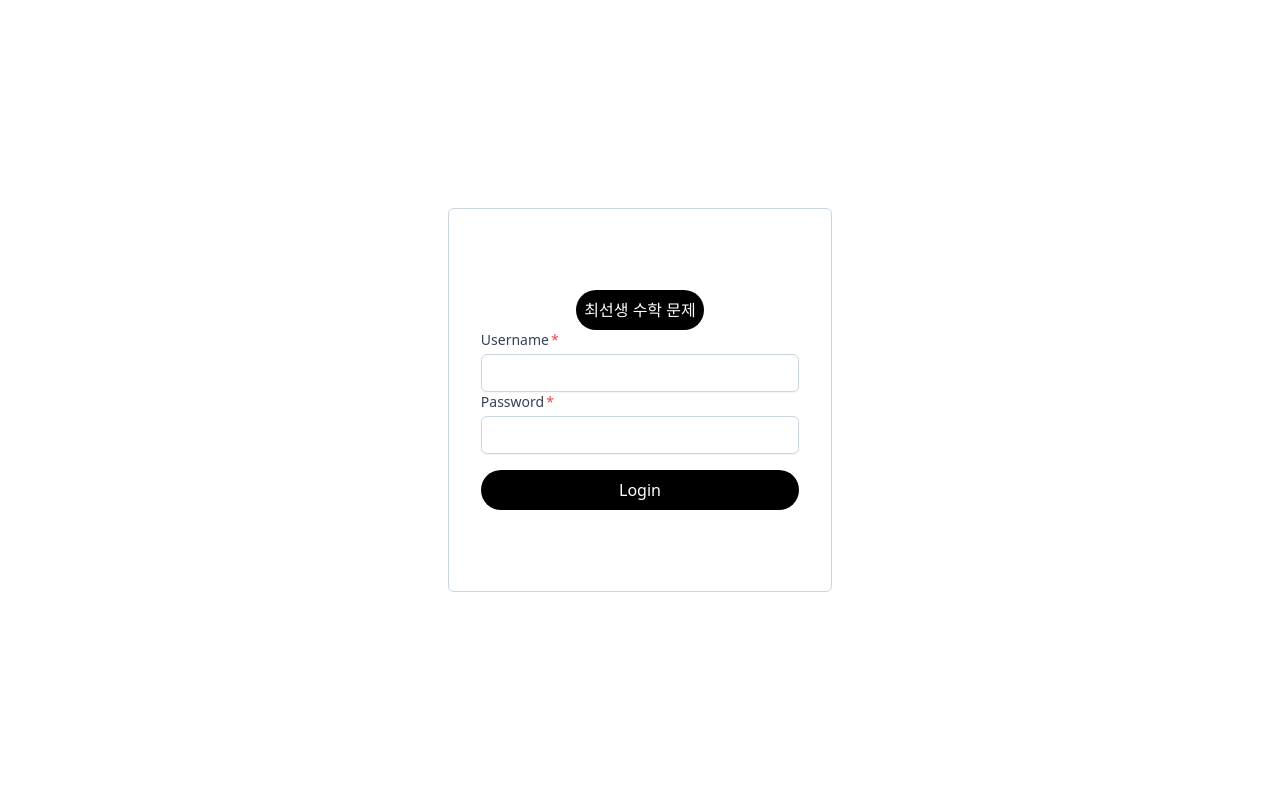
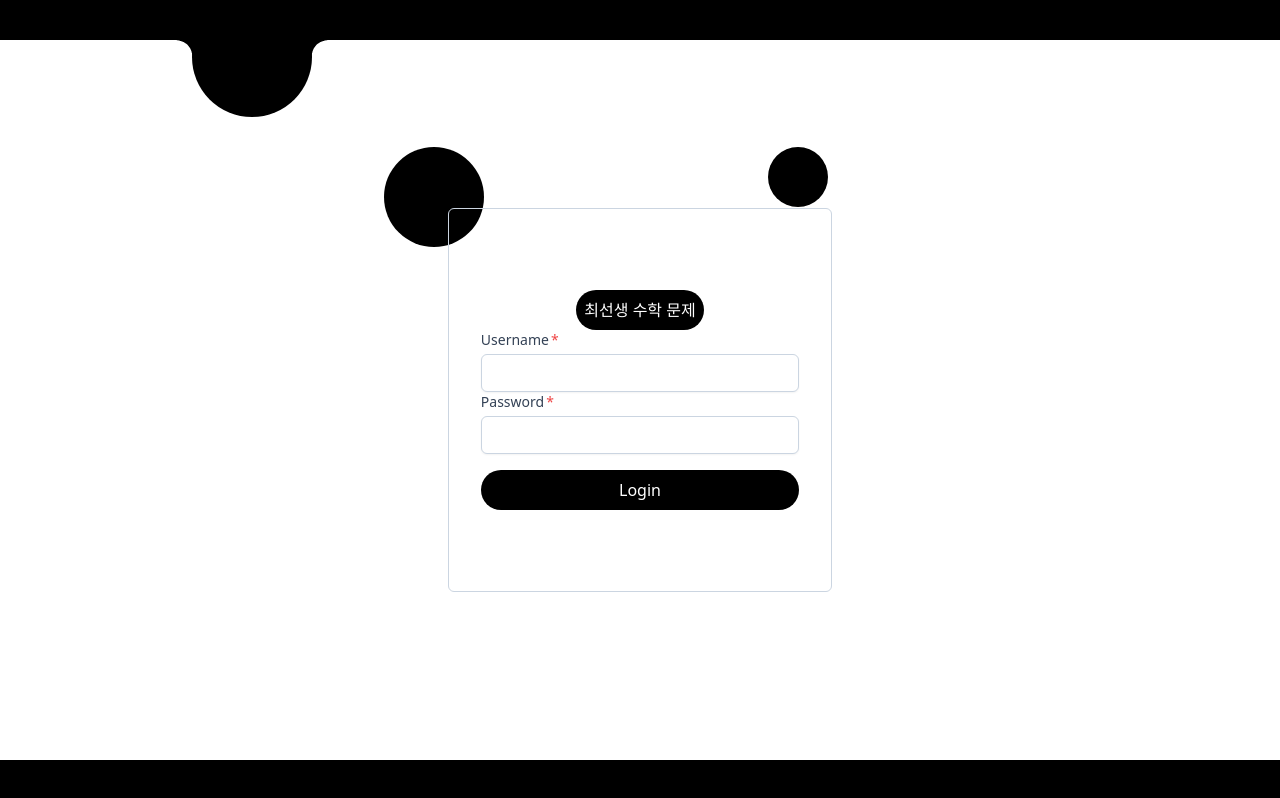
Before and after one commit to shinhyunsu01/mathprocess, a Next.js app: page /enter in a window 1280 px wide. Built offline with nearby package versions, Linux system fonts and the light colour scheme.

Commit message:
testpage 01

```diff
--- /dev/null
+++ b/components/Bubble.tsx
@@ -0,0 +1,48 @@
+import React from "react";
+
+const Bubble = () => {
+	return (
+		<div className="w-full h-full">
+			<div className="container">
+				<div className="particle"></div>
+				<div className="particle"></div>
+				<div className="particle"></div>
+				<div className="particle"></div>
+
+				<div className="particle"></div>
+				<div className="particle"></div>
+				<div className="particle"></div>
+				<div className="particle"></div>
+				<div className="particle"></div>
+
+				<div className="particle"></div>
+				<div className="particle"></div>
+				<div className="particle"></div>
+				<div className="particle"></div>
+				<div className="particle"></div>
+				<div className="bubbleborder"></div>
+				<div className="bubbleborder"></div>
+				<svg>
+					<defs>
+						<filter id="goo">
+							<feGaussianBlur in="SourceGraphic" stdDeviation="10" />
+							<feColorMatrix
+								in="name"
+								mode="matrix"
+								values="1 0 0 0 0
+                    0 1 0 0 0
+                    0 0 1 0 0
+                    0 0 0 30 -15"
+							/>
+							<feBlend in="SourceGraphic" />
+						</filter>
+					</defs>
+				</svg>
+			</div>
+		</div>
+	);
+};
+
+export default Bubble;
+/*s
+ */
--- a/pages/enter.tsx
+++ b/pages/enter.tsx
@@ -1,5 +1,6 @@
 import React from "react";
 import { useForm } from "react-hook-form";
+import Bubble from "../components/Bubble";
 
 interface enterTypes {
 	username: string;
@@ -15,7 +16,9 @@ const Enter = () => {
 	const onValid = ({ username, password }: enterTypes) => {};
 
 	return (
+		<>
 			<div className="flex w-full h-screen items-center justify-center">
+				<Bubble />
 				<form
 					onSubmit={handleSubmit(onValid)}
 					className="absolute flex flex-col w-96 h-96 border-slate-300 border  rounded-md  justify-center items-center "
@@ -57,6 +60,7 @@ const Enter = () => {
 					</button>
 				</form>
 			</div>
+		</>
 	);
 };
 
--- a/pages/testpage.tsx
+++ /dev/null
@@ -1,36 +0,0 @@
-import React from "react";
-//import styles from "../styles/EnterBack.css";
-const Testpage = () => {
-	return (
-		<>
-			<div className="container">
-				<div className="particle"></div>
-				<div className="particle"></div>
-				<div className="particle"></div>
-				<div className="particle"></div>
-				<div className="particle"></div>
-			</div>
-			<svg>
-				<defs>
-					<filter id="goo">
-						<feGaussianBlur in="SourceGraphic" stdDeviation="10" />
-						<feColorMatrix
-							in="name"
-							mode="matrix"
-							values="1 0 0 0 0
-                        0 1 0 0 0
-                        0 0 1 0 0
-                        0 0  0  30 -15"
-						/>
-						<feBlend in="SourceGraphic" />
-					</filter>
-				</defs>
-			</svg>
-		</>
-	);
-};
-
-export default Testpage;
-/*
-
-*/
--- a/styles/EnterBack.css
+++ /dev/null
@@ -1,3 +0,0 @@
-.container {
-	padding: 0 2rem;
-}
--- a/styles/globals.css
+++ b/styles/globals.css
@@ -3,11 +3,17 @@
 @tailwind utilities;
 
 .container {
-	width: 100%;
+	width: 100vw;
 	height: 100%;
-
+	overflow: hidden;
 	position: relative;
 	filter: url(#goo);
+}
+
+@media (min-width: 1024px) {
+	.container {
+		max-width: 1500px;
+	}
 }
 
 .particle {
@@ -53,7 +59,7 @@
 }
 
 .particle:nth-of-type(3) {
-	left: 25%;
+	left: 15%;
 	animation-delay: 3s;
 }
 
@@ -83,7 +89,7 @@
 	animation-delay: 9s;
 }
 .particle:nth-of-type(10) {
-	left: 55%;
+	left: 75%;
 	animation-delay: 10s;
 }
 .particle:nth-of-type(11) {
@@ -106,23 +112,22 @@
 	left: 90%;
 	animation-delay: 15s;
 }
-/*
-.border {
+
+.bubbleborder {
 	position: absolute;
 	background-color: black;
 	width: 100%;
-	height: 1%;
+	height: 5%;
 	border-color: black;
 	outline: none;
 }
 
-.border:nth-last-of-type(1) {
+.bubbleborder:nth-last-of-type(1) {
 	top: 0;
 	left: 0;
 }
 
-.border:nth-last-of-type(2) {
+.bubbleborder:nth-last-of-type(2) {
 	bottom: 0;
 	left: 0;
 }
-*/
```
Lines whose indentation alone changed are shown as unchanged.
